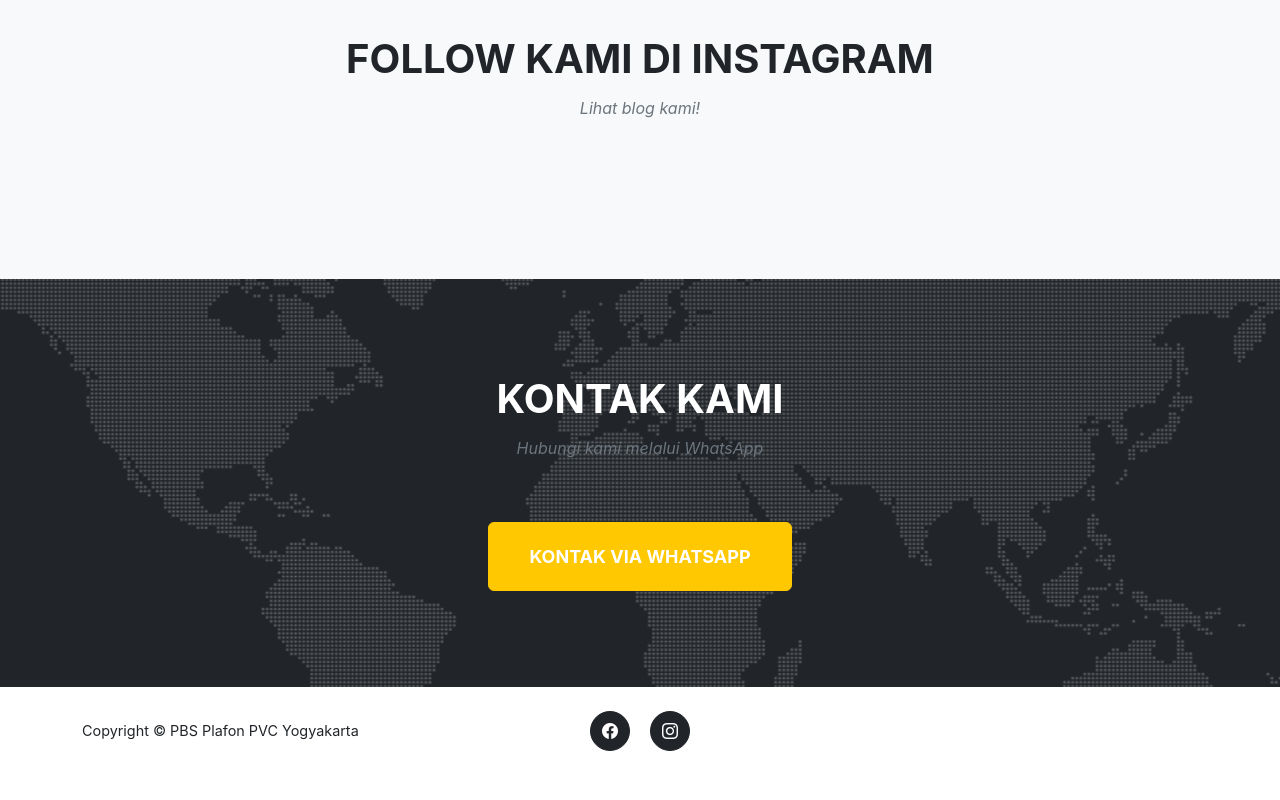
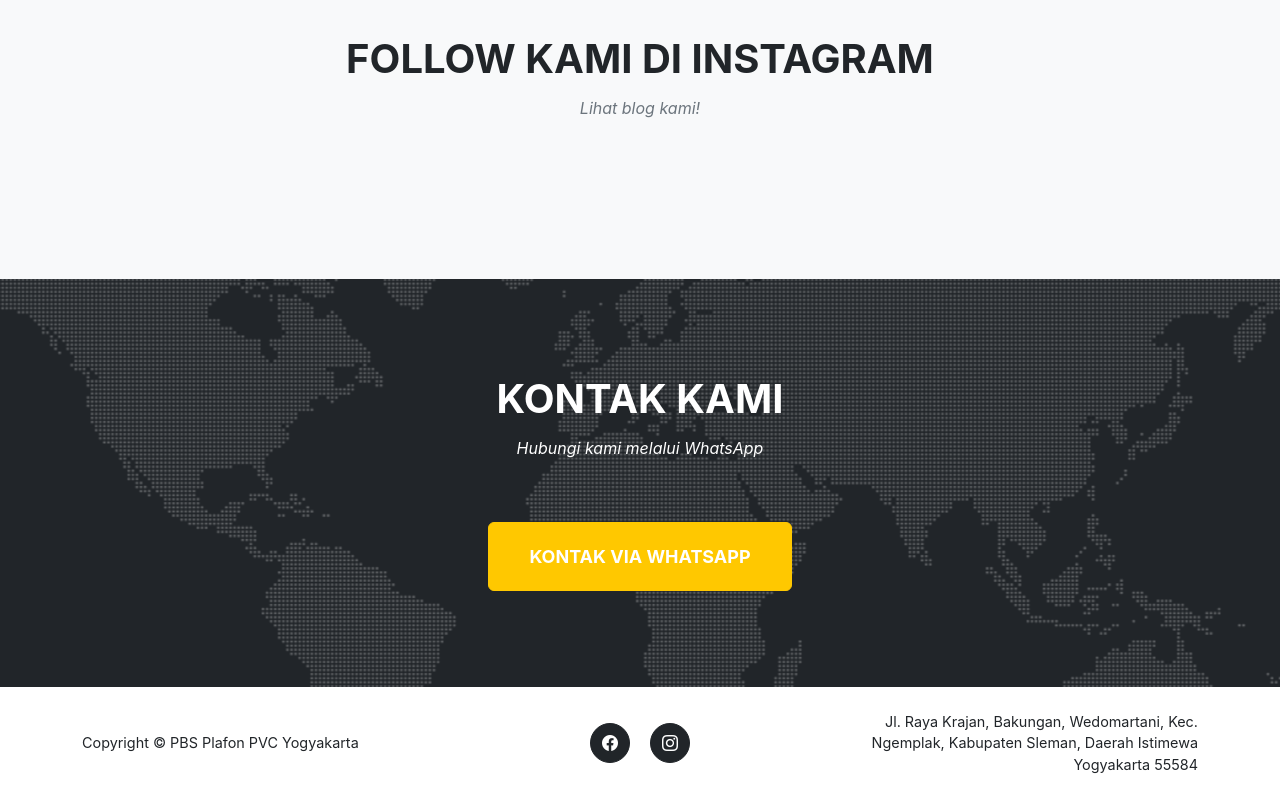
Before and after one commit to yogyapbs/yogyapbs.github.io, a plain HTML site: page index.html in a window 1280 px wide. Shown: the part 5712-6512 px from the top of the page. Before the commit the page ends 6487 px from the top, so only its background shows below. Drawn offline with nearby package versions, Linux system fonts and the light colour scheme.

Commit message:
Add files via upload

```diff
--- a/index.html
+++ b/index.html
@@ -451,7 +451,7 @@
             <div class="container">
                 <div class="text-center">
                     <h2 class="section-heading text-uppercase">Kontak Kami</h2>
-                    <h3 class="section-subheading text-muted">Hubungi kami melalui WhatsApp</h3>
+                    <h3 class="section-subheading text-white">Hubungi kami melalui WhatsApp</h3>
                 </div>
                 <!-- WhatsApp Contact Button -->
                 <div class="text-center">
@@ -468,6 +468,7 @@
                         <a class="btn btn-dark btn-social mx-2" href="https://web.facebook.com/people/Pbs-Plafon-Pvc-Yogyakarta/100084874821387/?ref=xav_ig_profile_web" aria-label="Facebook"><i class="bi bi-facebook"></i></a>
                         <a class="btn btn-dark btn-social mx-2" href="https://www.instagram.com/pbsplafonpvcjogja/?next=%2Favatartheoriess%2F&hl=id" aria-label="Instagram"><i class="bi bi-instagram"></i></a>
                     </div>
+                    <div class="col-lg-4 text-lg-end">Jl. Raya Krajan, Bakungan, Wedomartani, Kec. Ngemplak, Kabupaten Sleman, Daerah Istimewa Yogyakarta 55584</div>
                 </div>
             </div>
         </footer>
```
